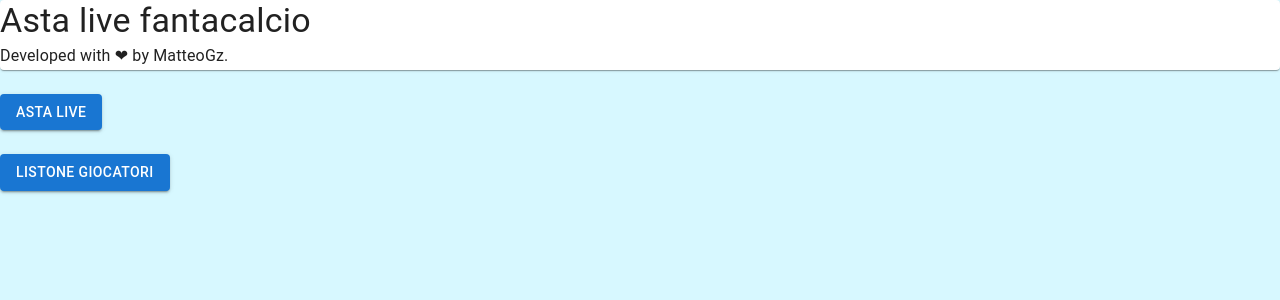
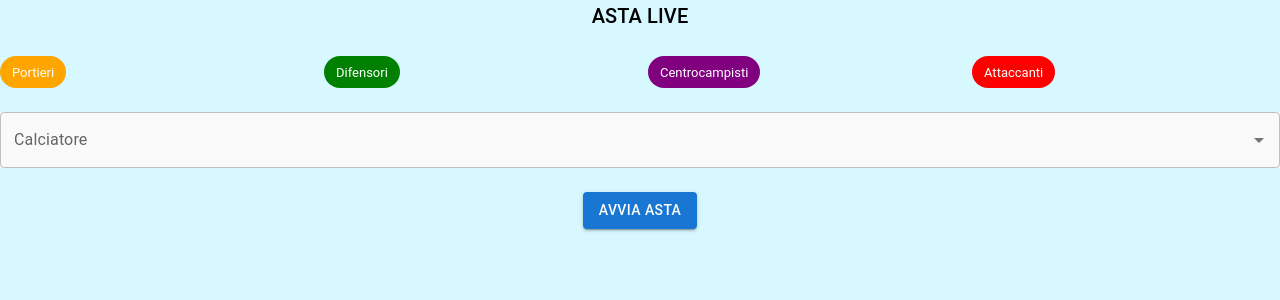
Before and after one commit to matteoGz/astaFantacalcio, a React (Create React App) app in the folder client/: page /astaLive in a window 1280 px wide. Shown: the top 300 px of the page. Built offline with nearby package versions, Linux system fonts and the light colour scheme; no server answers.

Commit message:
feat(Asta): Setup frontend for asta live

```diff
--- a/client/src/App.js
+++ b/client/src/App.js
@@ -7,6 +7,7 @@ import Portieri from './components/Portieri';
 import Difensori from './components/Difensori';
 import Centrocampisti from './components/Centrocampisti';
 import Attaccanti from './components/Attaccanti';
+import Astapage from './pages/Astapage';
 const socket = socketIO.connect('http://localhost:4000');
 
 function App() {
@@ -21,6 +22,7 @@ function App() {
           <Route path='/listone/difensori' element={<Difensori/>}/>
           <Route path='/listone/centrocampisti' element={<Centrocampisti/>}/>
           <Route path='/listone/attaccanti' element={<Attaccanti/>}/>
+          <Route path='/astaLive' element={<Astapage/>}/>
           <Route path='*' element={<Homepage/>}/>
         </Routes>
       </div>
--- a/client/src/pages/Astapage.js
+++ b/client/src/pages/Astapage.js
@@ -1,7 +1,93 @@
-import React from 'react';
+import { Autocomplete, Button, Chip, CircularProgress, Grid, TextField, Typography } from '@mui/material';
+import React, { useEffect, useState } from 'react';
+import { getListoneGiocatori } from '../services/listoneService';
+import { useNavigate } from 'react-router-dom';
 
 export default function Astapage(){
+
+    const navigate = useNavigate();
+
+    const [isLoading, setIsLoading] = useState(true);
+    const [listaCalciatori, setListaCalciatori] = useState([]);
+    const [listaSorted, setListaSorted] = useState([]);
+
+    useEffect(() => {
+      getListoneGiocatori(handleSuccessGetLista, handleErrorGetLista)
+    }, [])
+
+    const handleSuccessGetLista = (result) => {
+        setListaCalciatori(result.Tutti.slice(1,result.Tutti.length))
+        setIsLoading(false)
+    }
+
+    const handleErrorGetLista = (error) => {
+        //error.message
+        console.error(error)
+        setIsLoading(false)
+    }
+
+    const filtraRuolo = (ruolo) => {
+        setListaSorted(listaCalciatori.filter(calciatore => calciatore.Column2 === ruolo))
+    }
+
     return(
-        <></>
+        <Grid container spacing={3}>{console.log(listaCalciatori)}
+        { !isLoading ? <>
+            <Grid item xs={12}>
+                <Typography variant='h6' textAlign={'center'}>ASTA LIVE</Typography>
+            </Grid>
+            <Grid item xs={12}>
+                <Grid container spacing={2}>
+                    <Grid item xs={3}>
+                        <Chip
+                            label='Portieri'
+                            sx={{color: 'white', backgroundColor: 'orange'}}
+                            onClick={() => filtraRuolo('P')}
+                        />
+                    </Grid>
+                    <Grid item xs={3}>
+                        <Chip
+                            label='Difensori'
+                            sx={{color: 'white', backgroundColor: 'green'}}
+                            onClick={() => filtraRuolo('D')}
+                        />
+                    </Grid>
+                    <Grid item xs={3}>
+                        <Chip
+                            label='Centrocampisti'
+                            sx={{color: 'white', backgroundColor: 'purple'}}
+                            onClick={() => filtraRuolo('C')}
+                        />
+                    </Grid>
+                    <Grid item xs={3}>
+                        <Chip
+                            label='Attaccanti'
+                            sx={{color: 'white', backgroundColor: 'red'}}
+                            onClick={() => filtraRuolo('A')}
+                        />
+                    </Grid>
+                </Grid>
+            </Grid>
+            <Grid item xs={12}>
+                <Autocomplete
+                    options={listaSorted?.length > 0 ? listaSorted : listaCalciatori}
+                    getOptionLabel={(option) => option.Column2 +" - "+ option.Column4 +" ---> "+ option.Column5}
+                    renderInput={(params) => <TextField {...params} label="Calciatore"/>}
+                    sx={{backgroundColor:'#fafafa'}}
+                />
+            </Grid>
+            <Grid item xs={12} textAlign={'center'}>
+                <Button
+                    variant='contained'
+                    color='primary'
+                    onClick={() => navigate('/astaLive')} //asta per quel giocatore...
+                >
+                    Avvia asta
+                </Button>
+            </Grid></>
+         :  <Grid item xs={12} textAlign={'center'} marginTop={10}>
+                <CircularProgress size={100}/>
+            </Grid> }
+        </Grid>
     )
 }
```
